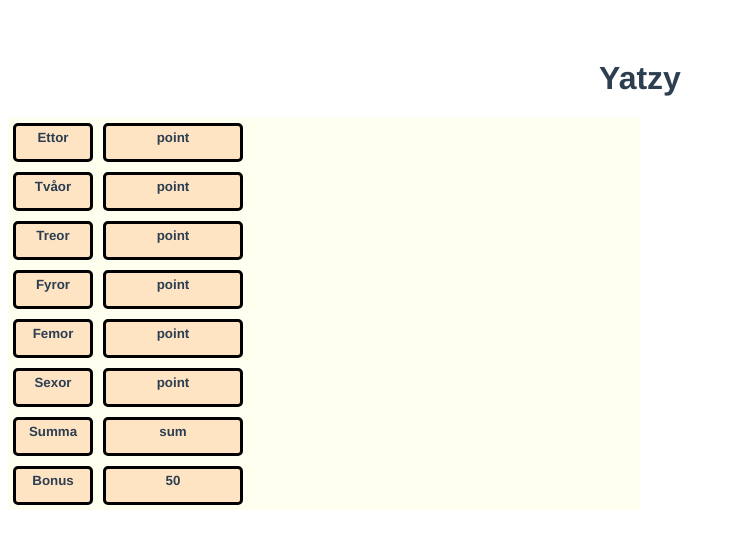
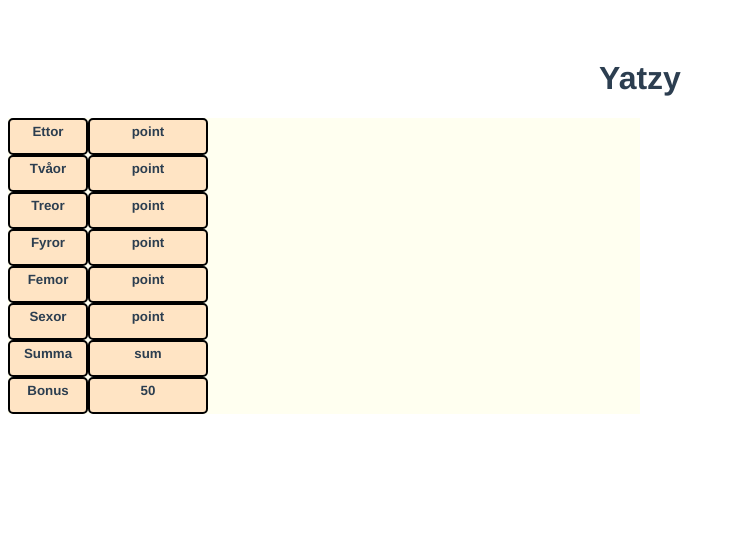
Before and after one commit to Saltkatt/YatzyGame, a Vue app: page / in a window 1280 px wide. Shown: the top 548 px of the page, without its empty margins (0-736 px from the left). Built offline with nearby package versions, Linux system fonts and the light colour scheme.

Commit message:
Added minor CSS size adjustments to protocol-area-one.

```diff
--- a/src/components/Protocol.vue
+++ b/src/components/Protocol.vue
@@ -43,14 +43,14 @@ export default {
 /* Protocol Area One */
 .p-a-one{
     display: grid;
-    grid-template-columns: 90px 150px;
+    grid-template-columns: 80px 120px;
 }
 .p-a-one div{
     background-color: bisque;
-    border: 3px solid black;
+    border: 2px solid black;
     border-radius: 5px;
     padding: 4px;
-    margin: 5px;
+    margin: 0;
     height: 25px;
     font-size: 10pt;
     font-weight: bold;
```
